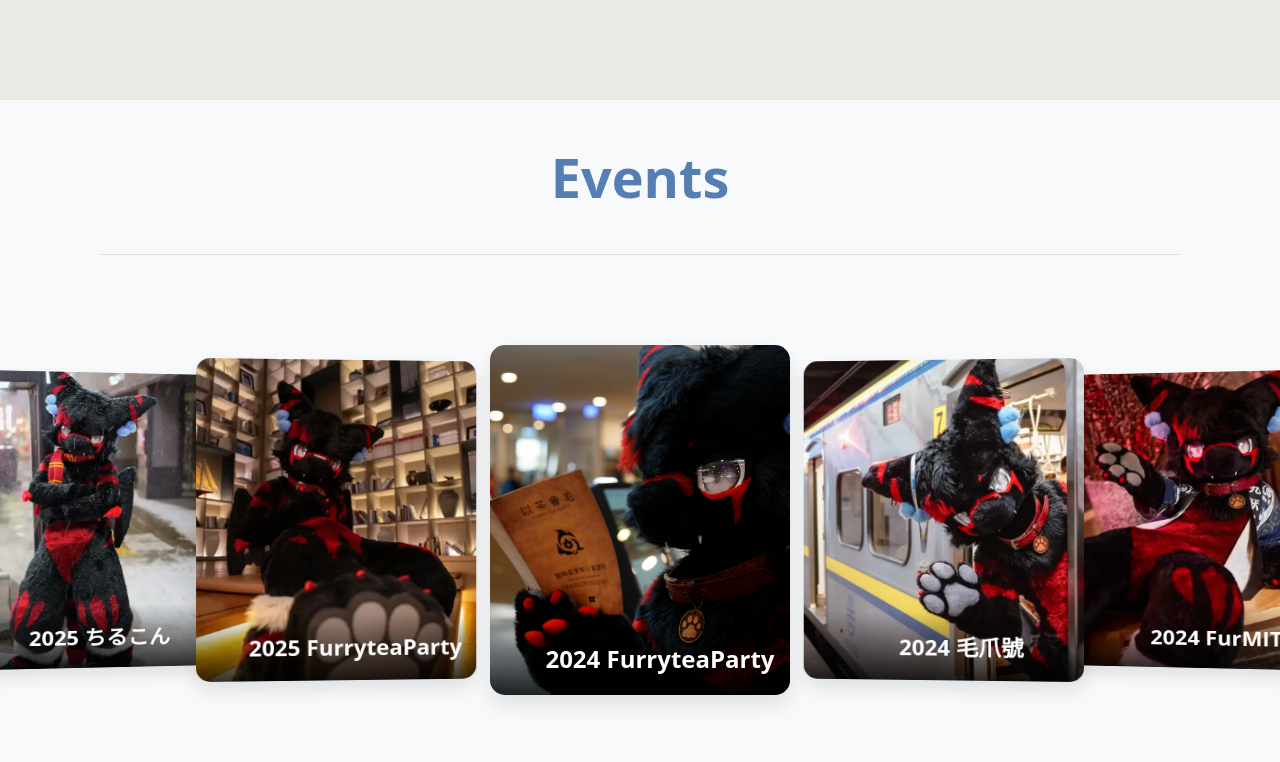
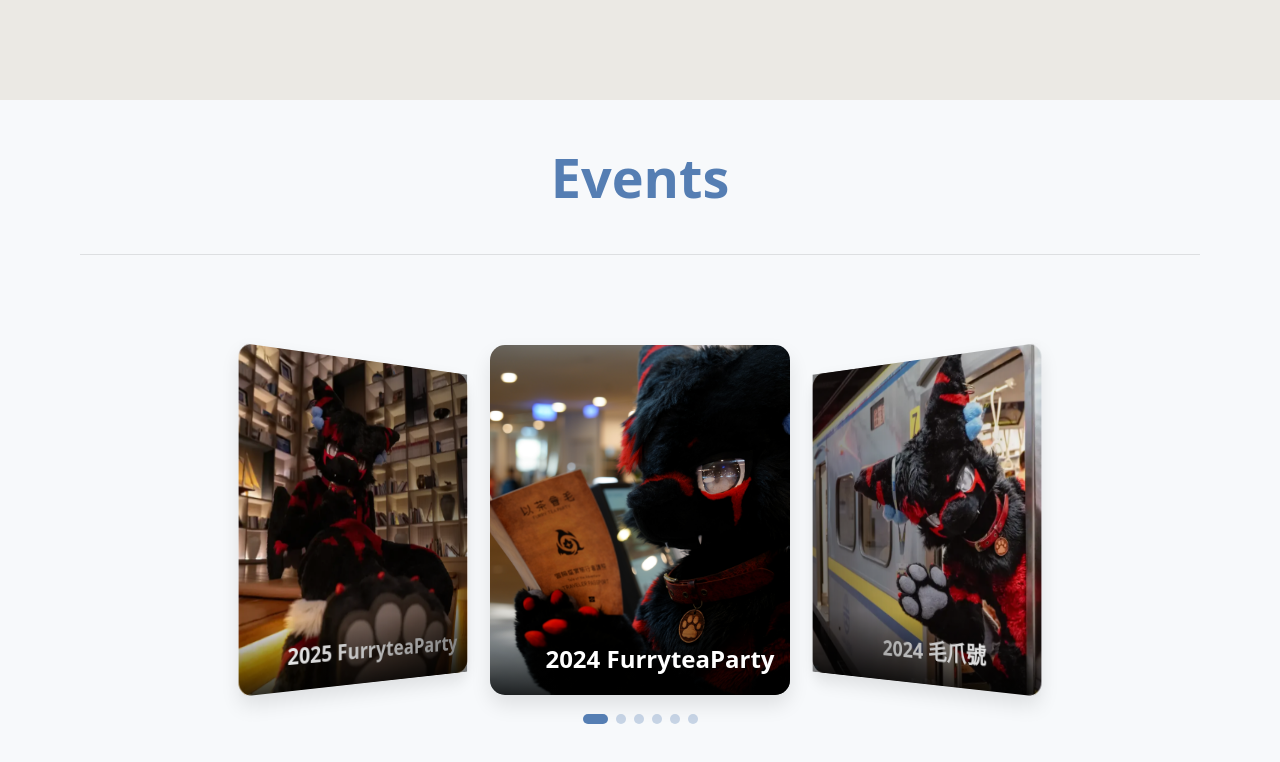
Before and after one commit to ObsidianDrake/ObsidianDrake.github.io, a React (Vite) app: page / in a window 1280 px wide. Shown: the part 1669-2431 px from the top of the page. Built offline with nearby package versions, Linux system fonts and the light colour scheme.

Commit message:
Enhance Events component with AOS animations, update Swiper settings, and improve CSS styles for better layout and pagination

```diff
--- a/src/components/Events.jsx
+++ b/src/components/Events.jsx
@@ -1,10 +1,13 @@
-import React, { useRef, useState } from "react";
+import React, { useRef, useState} from "react";
 import { Swiper, SwiperSlide } from "swiper/react";
-import { Navigation, EffectCoverflow } from "swiper/modules";
+import { EffectCoverflow, Pagination } from "swiper/modules";
 import SectionHead from "/src/components/SectionHead";
+import AOS from "aos";
+import "aos/dist/aos.css";
 import "swiper/css";
 import "swiper/css/navigation";
 import "swiper/css/effect-coverflow";
+import 'swiper/css/pagination';
 import "/src/styles/Events.css";
 import event1 from "/src/assets/images/2024_FurryteaParty.webp";
 import event2 from "/src/assets/images/2024_Furry_train.webp";
@@ -46,6 +49,11 @@ const eventData = [
   },
 ];
 
+AOS.init({
+  threshold: 0.05, // Animation starts when element is 10% in view
+  duration: 800, // Animation duration in ms
+});
+
 const Events = () => {
   const swiperRef = useRef(null);
   const [activeIndex, setActiveIndex] = useState(0);
@@ -62,27 +70,30 @@ const Events = () => {
 
   return (
     <div className="events">
-      <div className="container">
+      <div className="events-container">
         <SectionHead title="Events" />
         <div className="events-content">
           <Swiper
             ref={swiperRef}
-            modules={[EffectCoverflow]}
-            spaceBetween={30}
-            slidesPerView={"auto"}
+            modules={[EffectCoverflow, Pagination]}
+            effect={'coverflow'}
+            grabCursor={true}
             centeredSlides={true}
             loop={true}
-            grabCursor={true}
-            effect={"coverflow"}
+            slidesPerView={'auto'}
             onSlideChange={handleSlideChange}
+            watchSlidesProgress={true}
+            pagination={true}
+            watchSlidesVisibility={true}
             coverflowEffect={{
-              rotate: 5,
+              rotate: 50,
               stretch: 0,
               depth: 100,
               modifier: 1,
-              slideShadows: false,
+              slideShadows: true,
             }}
             className="events-swiper"
+            data-aos="zoom-out"
           >
             {eventData.map((event, index) => (
               <SwiperSlide
--- a/src/components/SocialLinks.jsx
+++ b/src/components/SocialLinks.jsx
@@ -9,7 +9,10 @@ import discord_img from "/src/assets/images/discord.webp";
 import bluesky_img from "/src/assets/images/bluesky.webp";
 import github_img from "/src/assets/images/github.webp";
 
-AOS.init();
+AOS.init({
+  threshold: 0.05, // Animation starts when element is 10% in view
+  duration: 800, // Animation duration in ms
+});
 
 const SocialLinks = () => {
   const medias = [
@@ -34,7 +37,7 @@ const SocialLinks = () => {
                   alt={media[0].split(".")[0]}
                   data-aos="fade-up"
                   data-aos-delay={100 * (index + 1)}
-                  data-aos-offset="110"
+                  data-aos-offset="0"
                 />
               </a>
             </div>
--- a/src/styles/Events.css
+++ b/src/styles/Events.css
@@ -4,20 +4,46 @@
   padding-bottom: 50px;
 }
 
+.events-container {
+  margin-left: auto;
+  margin-right: auto;
+  width: 100%;
+  max-width: 1200px;
+  padding: 0 0;
+  box-sizing: border-box;
+}
+
 .events-content {
-  width: 90%;
+  width: 80%;
   margin: 40px auto;
   padding: 20px 0;
+  position: relative;
+  overflow: hidden;
 }
 
 .events-swiper {
   width: 100%;
   padding: 30px 0;
+  overflow: hidden !important;
+  position: relative;
+  margin: 0 auto;
+}
+
+.swiper-container {
+  overflow: hidden !important;
+}
+
+.swiper-wrapper {
   overflow: visible;
 }
 
-.swiper-wrapper {
-  transition-timing-function: ease-out;
+.swiper-slide {
+  opacity: 0;
+  transition: opacity 0.3s ease;
+}
+
+.swiper-slide-visible {
+  opacity: 1;
 }
 
 .event-slide {
@@ -34,16 +60,12 @@
   overflow: hidden;
   box-shadow: 0 10px 20px rgba(0, 0, 0, 0.1);
   transition: transform 0.3s ease, box-shadow 0.3s ease;
-  cursor: grab;
+  cursor: pointer;
 }
 
 .event-card:hover {
   transform: translateY(-10px);
   box-shadow: 0 15px 30px rgba(0, 0, 0, 0.2);
-}
-
-.event-card:active {
-  cursor: grabbing;
 }
 
 .event-image {
@@ -64,6 +86,26 @@
   font-weight: bold;
   margin: 0;
   text-align: center;
+}
+
+/* Pagination styling */
+.events .swiper-pagination {
+  position: relative;
+  margin-top: 20px;
+}
+
+.events .swiper-pagination-bullet {
+  width: 10px;
+  height: 10px;
+  background-color: rgba(85, 126, 179, 0.3);
+  opacity: 1;
+  transition: all 0.3s ease;
+}
+
+.events .swiper-pagination-bullet-active {
+  background-color: var(--title-color);
+  width: 25px;
+  border-radius: 5px;
 }
 
 /* 響應式設計 */
```
